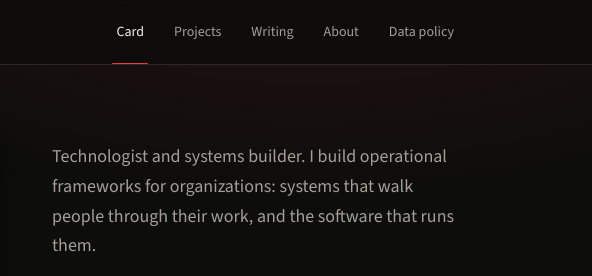
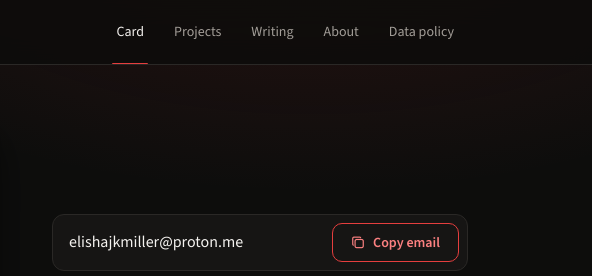
Before and after one commit to elishajkmiller/website, a website: page index.html in a window 1280 px wide. Shown: the top 276 px of the page, 688-1280 px from the left. Drawn offline with nearby package versions, Linux system fonts and the light colour scheme.

Commit message:
Home: remove the intro line, the card already says it

```diff
--- a/index.html
+++ b/index.html
@@ -87,7 +87,6 @@
 
     <div class="home-side">
       <h1 class="sr">Elisha JK Miller</h1>
-      <p class="lede">Technologist and systems builder. I build operational frameworks for organizations: systems that walk people through their work, and the software that runs them.</p>
 
       <div class="copyrows">
         <div class="crow"><span class="cval">elishajkmiller@proton.me</span><button class="btn alt copy" type="button" data-copy="elishajkmiller@proton.me" data-label="Copy email"><i class="ti ti-copy" aria-hidden="true"></i><span>Copy email</span></button></div>
```
